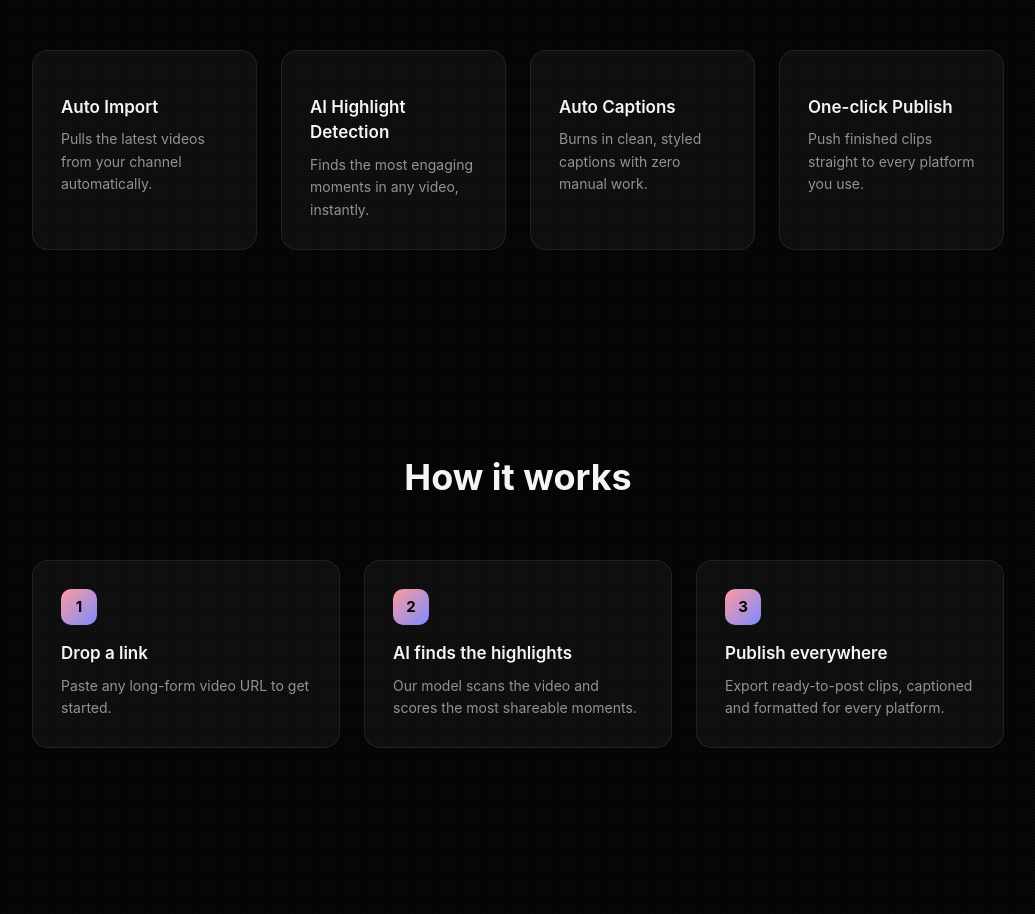
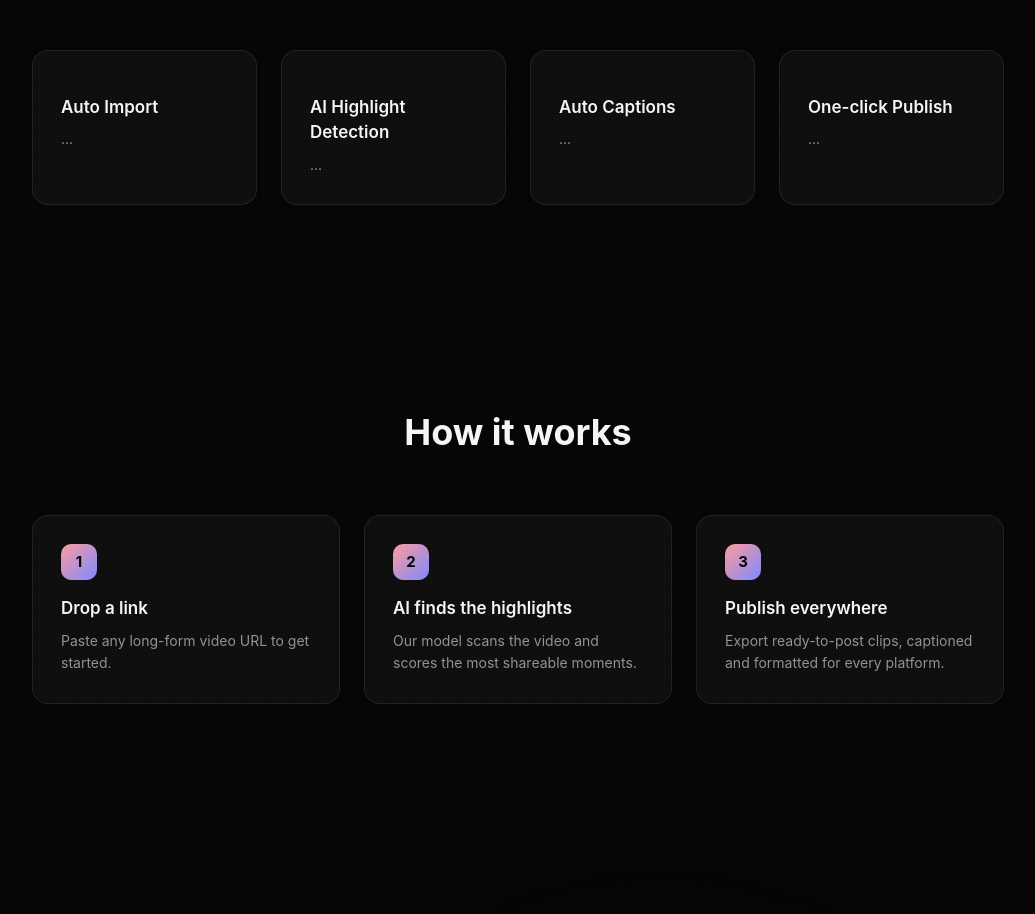
Before and after one commit to epicadi7/Clip-Auto, a Next.js app: page / in a window 1280 px wide. Shown: the part 1200-2114 px from the top of the page, without its empty margins (122-1157 px from the left). Built offline with nearby package versions, Linux system fonts and the light colour scheme.

Commit message:
Update page.js

```diff
--- a/app/page.js
+++ b/app/page.js
@@ -106,11 +106,11 @@ export default function Home() {
       <section id="features" style={styles.features}>
         <h2 style={styles.sectionTitle}>Everything you need to go viral</h2>
         <div style={styles.featureGrid}>
-         {[
-  { title: "Auto Import", desc: "Pulls the latest videos from your channel automatically.", icon: "📥" },
-  { title: "AI Highlight Detection", desc: "Finds the most engaging moments in any video, instantly.", icon: "🎯" },
-  { title: "Auto Captions", desc: "Burns in clean, styled captions with zero manual work.", icon: "💬" },
-  { title: "One-click Publish", desc: "Push finished clips straight to every platform you use.", icon: "🚀" },
+        {[
+  { title: "Auto Import", desc: "...", icon: "📥" },
+  { title: "AI Highlight Detection", desc: "...", icon: "🎯" },
+  { title: "Auto Captions", desc: "...", icon: "💬" },
+  { title: "One-click Publish", desc: "...", icon: "🚀" },
 ].map((f, i) => (
             <div key={i} style={styles.featureCard}>
               <div style={styles.featureIcon} />
```
